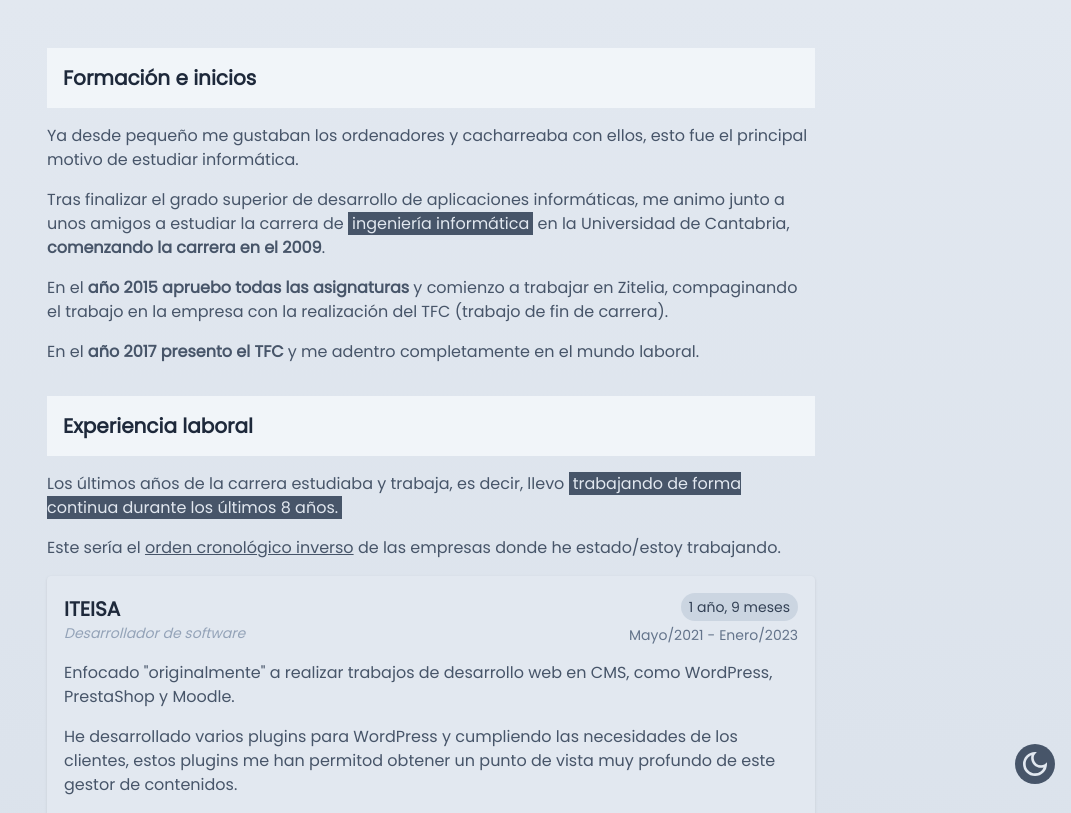
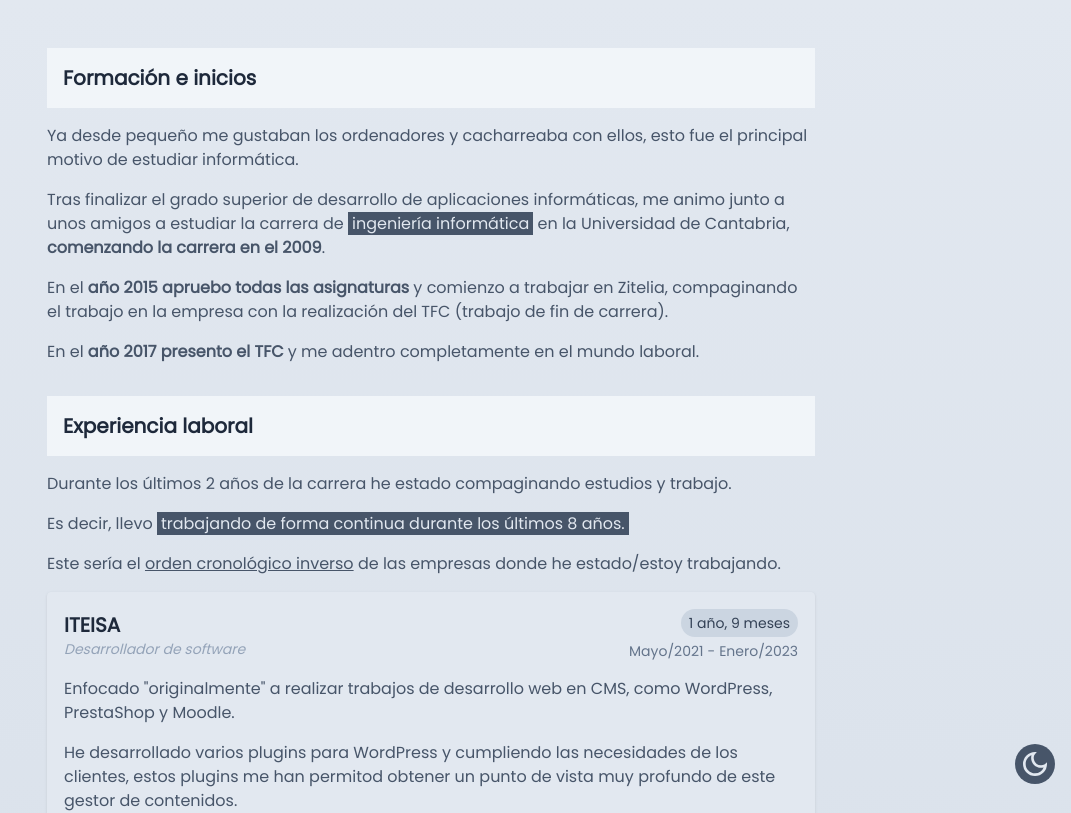
Before and after one commit to javiervallejooca/javiervallejo.me, a React (Vite) app: page /sobre-mi in a window 1280 px wide. Shown: the top 813 px of the page, without its empty margins (209-1280 px from the left). Built offline with nearby package versions, Linux system fonts and the light colour scheme.

Commit message:
Mejoras en textos

```diff
--- a/src/components/about/WorkingExperience.jsx
+++ b/src/components/about/WorkingExperience.jsx
@@ -75,7 +75,11 @@ const WorkingExperience = () => {
       </div>
       <div className="mb-4 text-slate-600 dark:text-slate-400">
         <p className="mb-4">
-          Los últimos años de la carrera estudiaba y trabaja, es decir, llevo{" "}
+          Durante los últimos 2 años de la carrera he estado compaginando
+          estudios y trabajo.
+        </p>
+        <p className="mb-4">
+          Es decir, llevo{" "}
           <span
             onClick={handleDate}
             className="cursor-pointer bg-slate-600 px-1 text-slate-200 dark:bg-slate-400 dark:text-slate-800"
```
